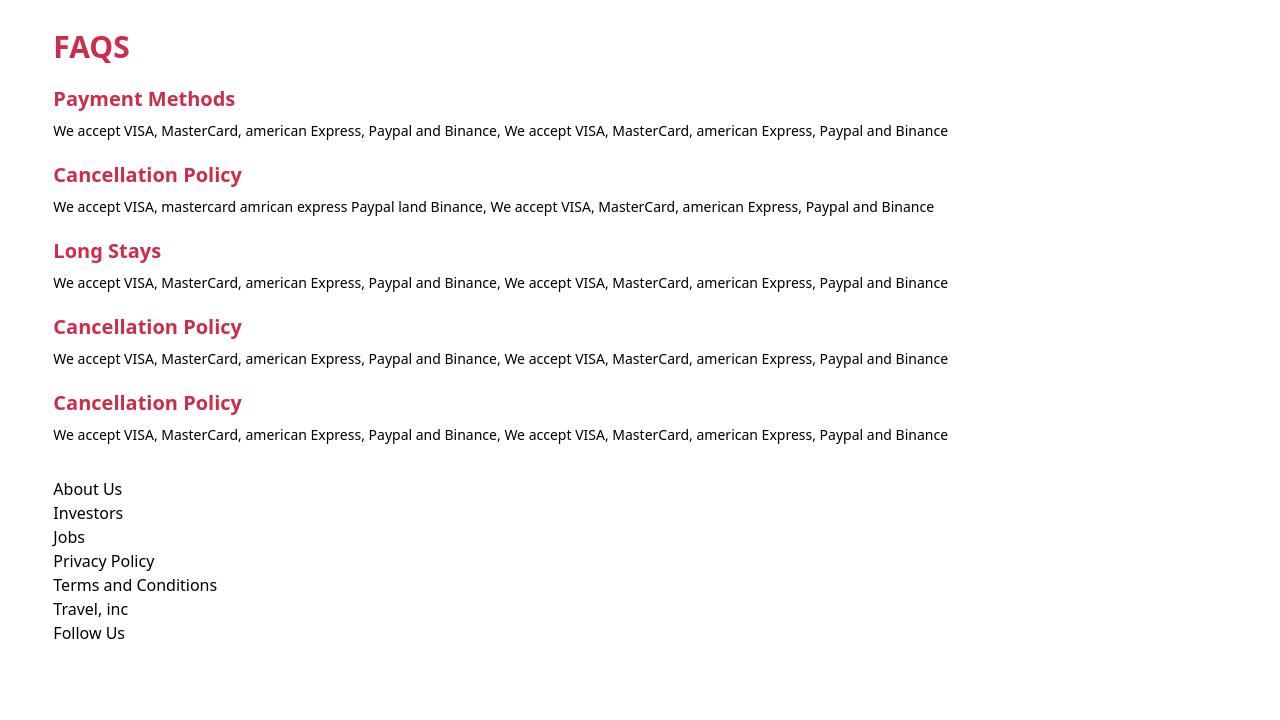
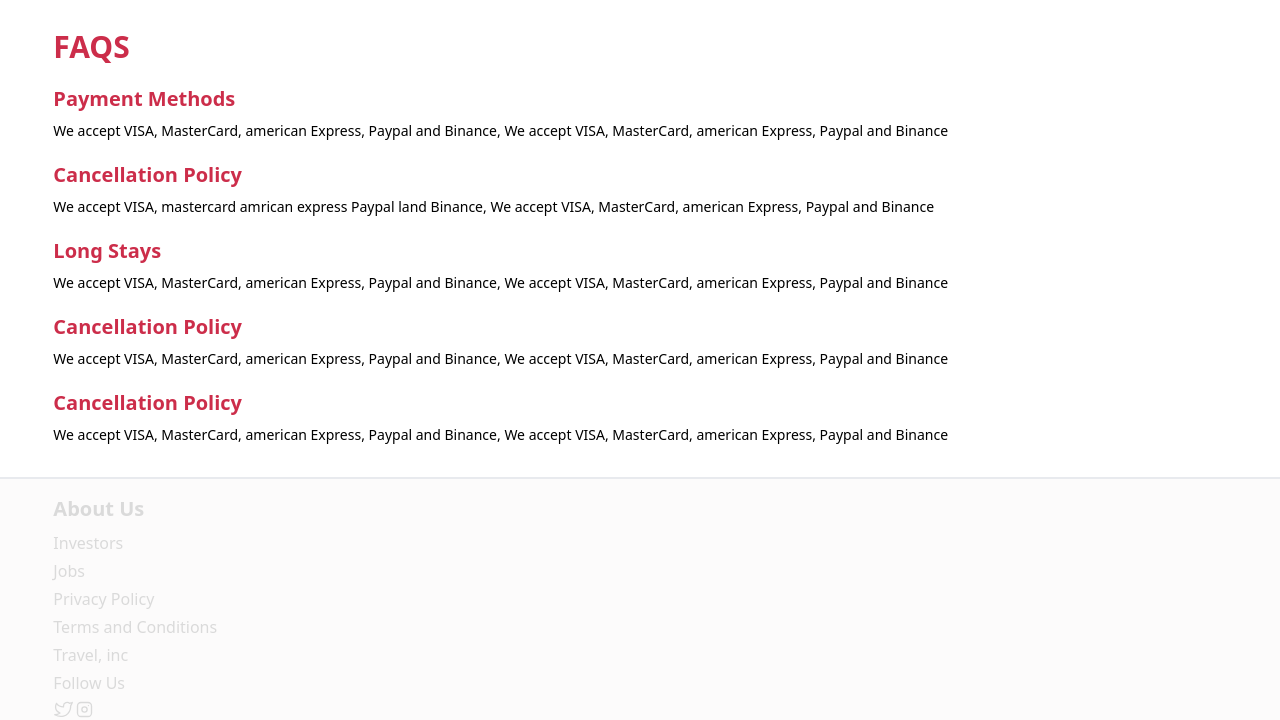
Before and after one commit to francisco-solis99/travel-landing-tailwind, a website: page public/index.html in a window 1280 px wide. Shown: the part 2077-2797 px from the top of the page. Before the commit the page ends 2722 px from the top, so only its background shows below. Drawn offline with Linux system fonts and the light colour scheme.

Commit message:
[Add] the footer

```diff
--- a/public/index.html
+++ b/public/index.html
@@ -6,14 +6,14 @@
   <meta http-equiv="X-UA-Compatible" content="IE=edge">
   <meta name="viewport" content="width=device-width, initial-scale=1.0">
   <link rel="stylesheet" href="./css/styles.css">
-  <title>Document</title>
+  <title>TinyTravel</title>
 </head>
 
 <body class="bg-white-700">
   <header class="hidden md:block bg-white border-b-2 border-slate-200/10">
     <nav class="py-4 px-5">
       <ul class="flex justify-between text-primary font-bold">
-        <li>Travel</li>
+        <li>TinyTravel</li>
         <ul class="flex gap-10">
           <li><a href="#">Locations</a></li>
           <li><a href="#">Stays</a></li>
@@ -211,17 +211,38 @@
   </main>
 
   <!-- start footer -->
-  <footer class="mt-8">
+  <footer class="mt-8 bg-white-gray border-t-2 border-t-slate-400/20 py-4 mb-4">
     <div class="container">
-      <h2>About Us</h2>
+      <h2 class="text-gray font-semibold text-lg md:text-xl mb-2">About Us</h2>
       <div>
-        <ul>
+        <ul class="flex flex-col gap-1 text-gray">
           <li>Investors</li>
           <li>Jobs</li>
           <li>Privacy Policy</li>
           <li>Terms and Conditions</li>
           <li>Travel, inc</li>
           <li>Follow Us</li>
+          <li class="flex">
+            <a class="cursor-pointer" href="https://twitter.com/" target="_blank">
+              <svg xmlns="http://www.w3.org/2000/svg" class="icon icon-tabler icon-tabler-brand-twitter" width="21"
+                height="21" viewBox="0 0 24 24" stroke-width="1.5" stroke="#DADADA" fill="none" stroke-linecap="round"
+                stroke-linejoin="round">
+                <path stroke="none" d="M0 0h24v24H0z" fill="none" />
+                <path
+                  d="M22 4.01c-1 .49 -1.98 .689 -3 .99c-1.121 -1.265 -2.783 -1.335 -4.38 -.737s-2.643 2.06 -2.62 3.737v1c-3.245 .083 -6.135 -1.395 -8 -4c0 0 -4.182 7.433 4 11c-1.872 1.247 -3.739 2.088 -6 2c3.308 1.803 6.913 2.423 10.034 1.517c3.58 -1.04 6.522 -3.723 7.651 -7.742a13.84 13.84 0 0 0 .497 -3.753c-.002 -.249 1.51 -2.772 1.818 -4.013z" />
+              </svg>
+            </a>
+            <a class="cursor-pointer" href="https://instagram.com/" target="_blank">
+              <svg xmlns="http://www.w3.org/2000/svg" class="icon icon-tabler icon-tabler-brand-instagram" width="21"
+                height="21" viewBox="0 0 24 24" stroke-width="1.5" stroke="#DADADA" fill="none" stroke-linecap="round"
+                stroke-linejoin="round">
+                <path stroke="none" d="M0 0h24v24H0z" fill="none" />
+                <rect x="4" y="4" width="16" height="16" rx="4" />
+                <circle cx="12" cy="12" r="3" />
+                <line x1="16.5" y1="7.5" x2="16.5" y2="7.501" />
+              </svg>
+            </a>
+          </li>
         </ul>
       </div>
     </div>
--- a/tailwind.config.js
+++ b/tailwind.config.js
@@ -7,13 +7,15 @@ module.exports = {
         ...theme('colors'),
         'primary': '#CC2D4A',
         'secondary': '#8FA206',
-        'tertiary': '#61AEC9'
+        'tertiary': '#61AEC9',
+        'white-gray': '#FCFBFB'
       }),
       textColor: theme => ({
         ...theme('colors'),
         'primary': '#CC2D4A',
         'secondary': '#8FA206',
-        'tertiary': '#61AEC9'
+        'tertiary': '#61AEC9',
+        'gray': '#DADADA'
       }),
       fontFamily: {
         montserrat: ['Montserrat', 'sans-serif']
```
Also changed, not shown: public/css/styles.css.
